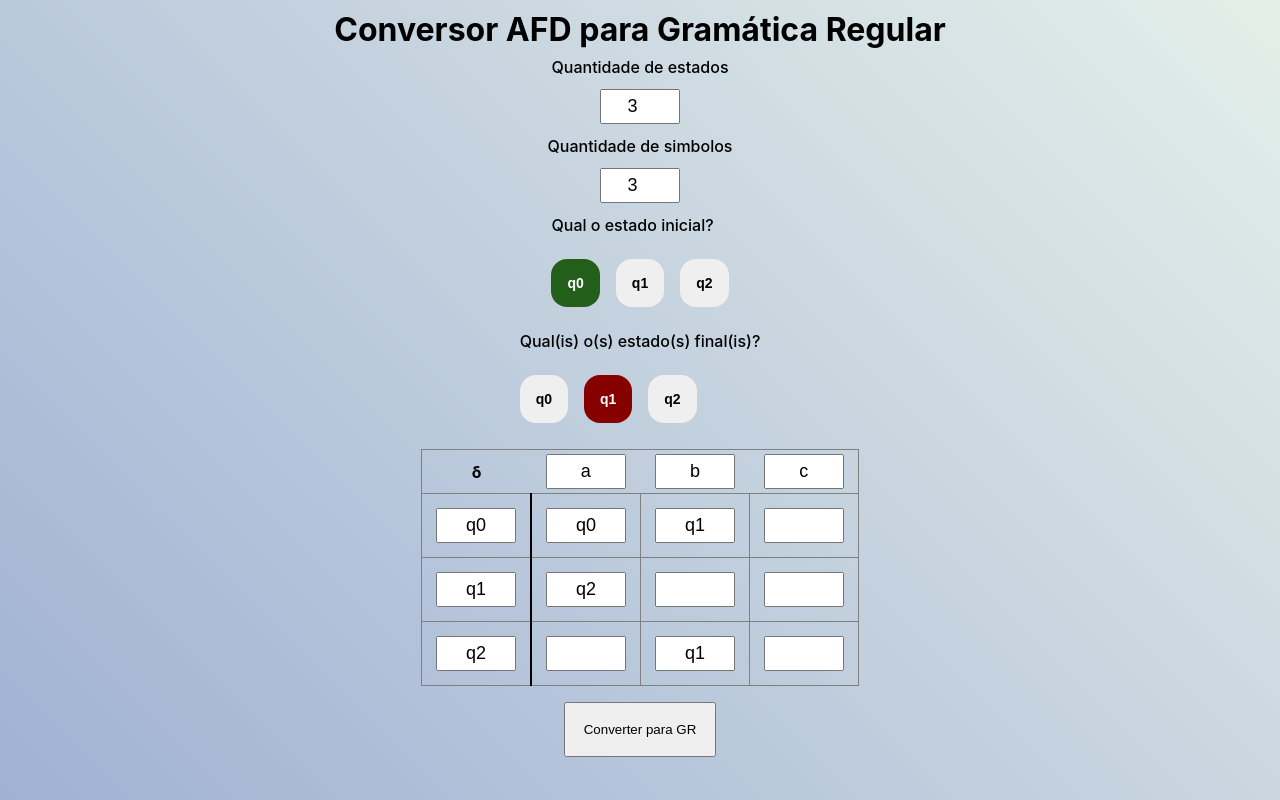
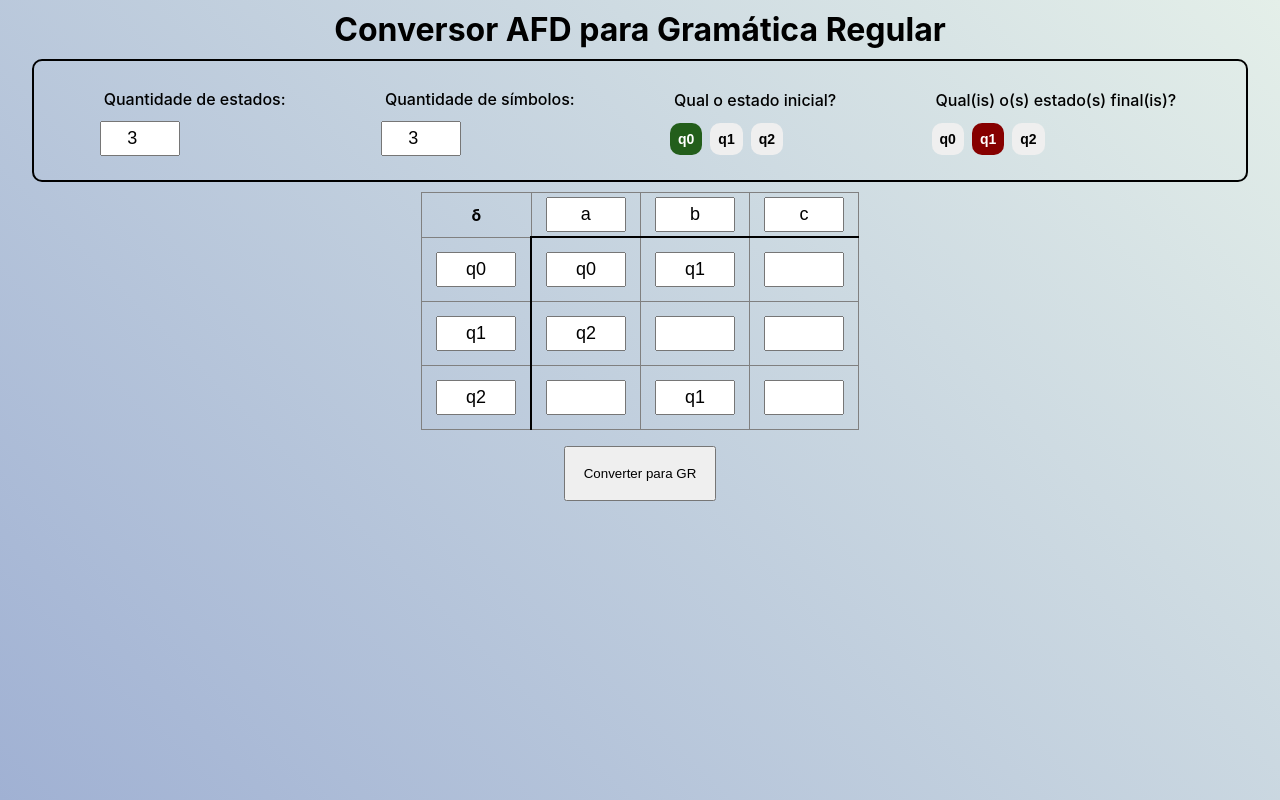
Before and after one commit to Wenderson-P/dfa-2-rg, a React (Create React App) app in the folder afd-2-rg/: page / in a window 1280 px wide. Shown: the top 800 px of the page. Built offline with nearby package versions, Linux system fonts and the light colour scheme.

Commit message:
melhorias na exibição das opções de entrada e na tabela

```diff
--- a/afd-2-rg/src/App.css
+++ b/afd-2-rg/src/App.css
@@ -16,23 +16,46 @@ table {
 header {
   margin: 10px;
   display: flex;
+  flex-direction: row;
+  align-items: center;
+}
+
+.options {
+  display: flex;
+  flex-direction: row;
+  width: 95%;
+  align-items: center;
+  justify-content: space-around;
+  border: solid 2px;
+  border-radius: 10px;
+  padding: 20px;
+  margin: 0px 0px 10px 0px;
+}
+
+.quantitySelector {
+  display: flex;
   flex-direction: column;
-  align-items: center;
 }
 
 td {
   padding: 10px;
   border: solid 1px gray;
 }
+
 tr {
   padding: 10px;
 }
 
 th {
-  border-bottom: 'solid 3px red';
+  border-bottom: 2px solid #000000;
+  border-left: 1px solid gray;
   background: 'aliceblue';
   color: 'black';
   font-weight: 'bold';
+}
+
+.no-bottom-border {
+  border-bottom: none;
 }
 
 td,
@@ -53,11 +76,11 @@ input {
 }
 
 .states {
-  padding: 16px;
+  padding: 8px;
   font-size: 14px;
-  font-weight: 800;
-  margin:16px 8px;
-  border-radius: 16px;
+  font-weight: 700;
+  margin: 5px 4px;
+  border-radius: 10px;
   border: none;
 }
 
--- a/afd-2-rg/src/App.js
+++ b/afd-2-rg/src/App.js
@@ -138,18 +138,24 @@ function App() {
     <div className="app">
       <header >
         <h1>Conversor AFD para Gramática Regular</h1>
-        <label>Quantidade de estados</label>
+      </header>
+      <div className="options">
+        <div className='quantitySelector'>
+          <label>Quantidade de estados:</label>
           <input
             type="number"
             value={state.states}
             onChange={(e) => handleInputChange(e.target.value, 'states')}
           />
-        <label>Quantidade de simbolos</label>
+        </div>
+        <div className='quantitySelector'>
+        <label>Quantidade de símbolos:</label>
           <input
             type="number"
             value={state.symbols}
             onChange={(e) => handleInputChange(e.target.value, 'symbols')}
           />
+        </div>
         <StateSelector
           title="Qual o estado inicial?"
           estaSelecionado={initialStateIsSelected}
@@ -161,14 +167,13 @@ function App() {
           estaSelecionado={finalStateIsSelected}
           dispatchType="changeFinalState"
           highlightClass="finalState"
-
         />
-      </header>
+      </div>
       <main>
         <table>
           <thead>
             <tr>
-              <th>	&delta;</th>
+              <th className="no-bottom-border">	&delta;</th>
               {state.columns.map((column,rowIndex) => (
                 <th>
                   <input type="text" value={column} onChange={(e) => handleChangeSymbol(rowIndex,e.target.value)} />
--- a/afd-2-rg/src/converteAutomato.js
+++ b/afd-2-rg/src/converteAutomato.js
@@ -31,7 +31,7 @@ function afdToGr(estadoInicial, estadosFinais, transicoes) {
     let estadoAtual =chavesDosEstados[index];
 
     if(estadosFinais.includes(estadoAtual)){
-      producoes.push(transicoes[estadoAtual].variavel+` → vazio`)
+      producoes.push(transicoes[estadoAtual].variavel+` → ε`)
     }
     let variavelAtual = transicoes[estadoAtual].variavel
 
```
Lines whose indentation alone changed are shown as unchanged.
